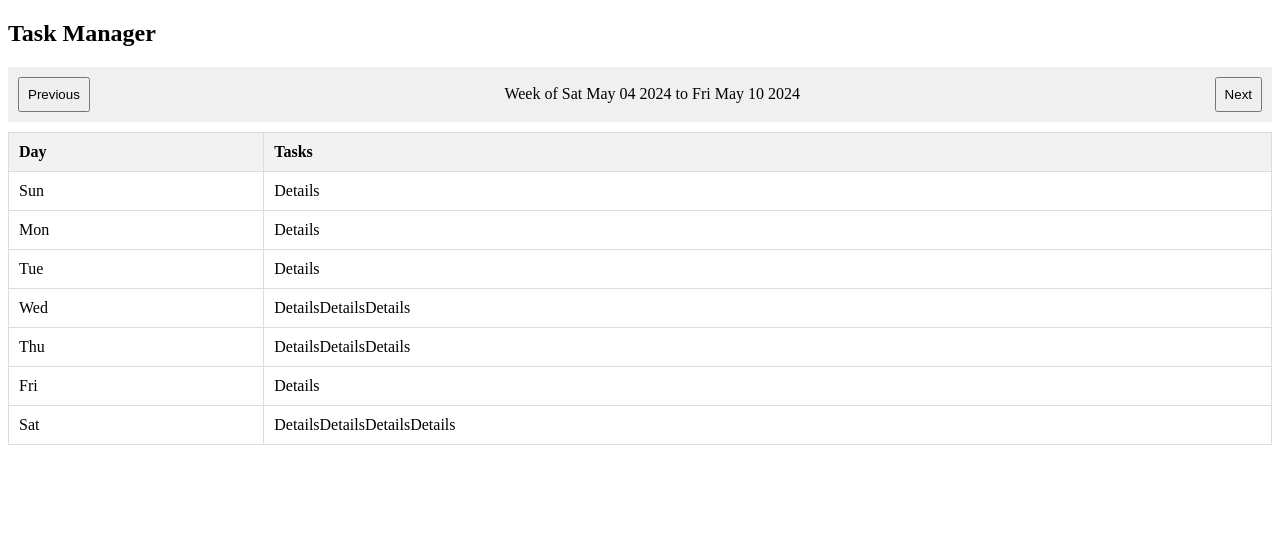
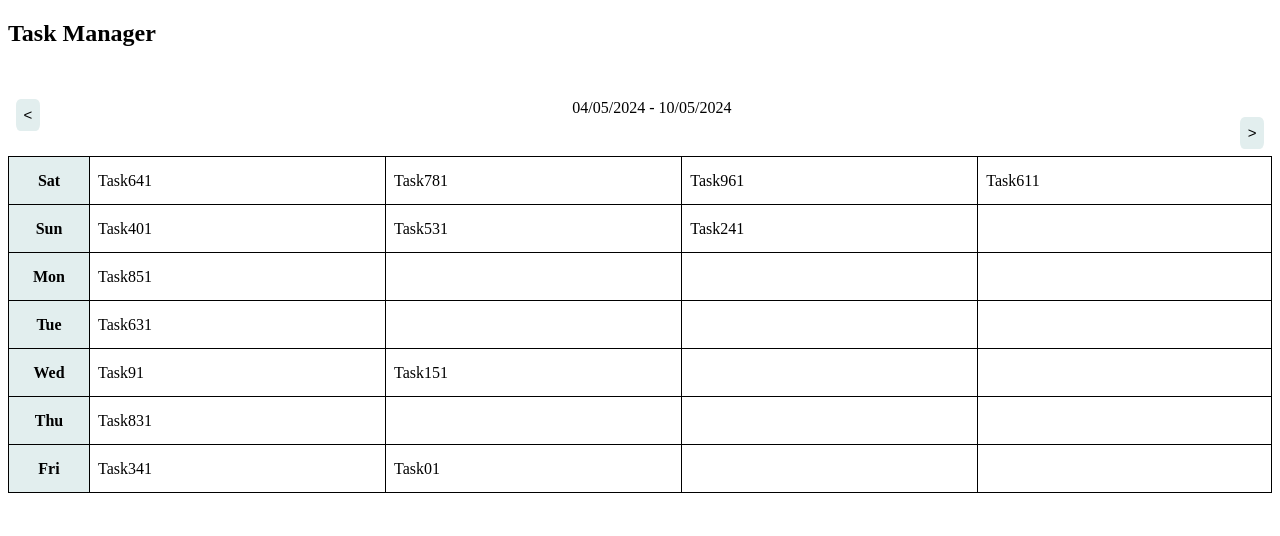
Before and after one commit to lomatul/Web_Mobile_Lab, a plain HTML site: page lomatul_13_Lab02/TaskManager.html in a window 1280 px wide. Drawn offline with Linux system fonts and the light colour scheme.

Commit message:
changes and fixed

```diff
--- a/lomatul_13_Lab02/TaskManager.css
+++ b/lomatul_13_Lab02/TaskManager.css
@@ -1,32 +1,69 @@
-.date-picker {
-    display: flex;
-    align-items: center;
-    justify-content: space-between;
-    margin-bottom: 10px;
-    padding: 10px;
-    background-color: #f0f0f0;
+table {
+    border-collapse: collapse;
+    width: 100%;
+    border: 1px solid;
   }
 
-.date-picker button {
+  th, td {
     padding: 8px;
+    text-align: left;
+    border-bottom: 1px solid #DDD;
+    border: 1px solid;
+  }
+
+  tr{
+    height: 3em;
+  }
+
+  #currentWeek{
+    text-align: center;
+  }
+
+  td:hover {
+    background-color: #e2eeee;
+  }
+
+  td:first-child {
+    font-weight: bold;
+    background-color: #e2eeee;
+    text-align: center;
+    width: 4em;
+  }
+
+  .hidden{
+    display: none;
+  }
+
+  button{
+    border-radius: 20%;
+    transition-duration: 0.4s;
+    border-width: 0;
+    padding: 0.5em;
+    margin-bottom: 0.5em;
+    background-color:#e2eeee;
+    font-size: 15px;
     cursor: pointer;
   }
 
-.task-table {
-    width: 100%;
-    border-collapse: collapse;
+  button:hover {
+    background-color: cadetblue;
+    color: white;
   }
 
-.task-table th, .task-table td {
-    border: 1px solid #dddddd;
-    padding: 10px;
-    text-align: left;
+  #prevWeekBtn {
+    float: left;
   }
 
-.task-table th {
-    background-color: #f2f2f2;
+  #nextWeekBtn {
+    float: right;
   }
 
-.task-table td {
-    vertical-align: top;
+  #topbar{
+    padding:2em 0.5em;
   }
+
+  #taskDetailsDiv {
+    padding: 10px;
+    margin-top: 20px;
+    width: 300px;
+  }
--- a/lomatul_13_Lab02/TaskManager.html
+++ b/lomatul_13_Lab02/TaskManager.html
@@ -1,14 +1,22 @@
 <?xml version="1.0" encoding="utf-8"?>
-<!DOCTYPE html PUBLIC "-//W3C//DTD XHTML 1.0 Strict//EN"
-        "http://www.w3.org/TR/xhtml1/DTD/xhtml1-strict.dtd">
+<!DOCTYPE html PUBLIC "-//W3C//DTD XHTML 1.0 Strict//EN" "http://www.w3.org/TR/xhtml1/DTD/xhtml1-strict.dtd">
 <html xmlns="http://www.w3.org/1999/xhtml" xml:lang="en">
+
 <head>
   <title>Web development Lab</title>
   <link rel="stylesheet" type="text/css" href="TaskManager.css" />
 </head>
+
 <body>
   <h2>Task Manager</h2>
+  <div id="topbar">
+    <button id="prevWeekBtn">&#60;</button>
+    <!-- for displaying current week range  -->
+    <div id="currentWeek"></div>
+    <button id="nextWeekBtn">&#62;</button>
+  </div>
   <div id="taskManager"></div>
+  <div id="taskDetailsDiv"></div>
 
   <script type="text/javascript" src="TaskManager.js"></script>
   <script type="text/javascript">
@@ -18,16 +26,16 @@
       return Math.floor(Math.random() * (maxFloored - minCeiled + 1) + minCeiled);
     }
 
-        function generateTasks(){
+    function generateTasks() {
       let tasks = [];
-            for(let i=-10; i<10; i++){
+      for (let i = -10; i < 10; i++) {
         var currentDate = new Date();
         currentDate.setDate(currentDate.getDate() + i);
-                for(let j=0; j<getRandomIntInclusive(1,5); j++){
+        for (let j = 0; j < getRandomIntInclusive(1, 5); j++) {
           const task = {
-                    name: "Task"+ Math.floor(Math.random() * 100) + 1,
+            name: "Task" + Math.floor(Math.random() * 100) + 1,
             dueDate: currentDate,
-                    priority: getRandomIntInclusive(0,5)
+            priority: getRandomIntInclusive(0, 5)
           }
           tasks.push(task);
         }
@@ -36,11 +44,29 @@
     }
 
     let tasksInfo = generateTasks();
-        let tm = new TaskManager(tasksInfo, "taskManager", function (taskDetails) {
+    console.log(tasksInfo)
+    tm = new TaskManager(tasksInfo, "taskManager", function(taskDetails) {
       console.log("Task Info:", taskDetails.name + "/" + taskDetails.dueDate + "/" + taskDetails.priority);
+      const taskDetailsDiv= document.getElementById("taskDetailsDiv")
+      taskDetailsDiv.classList.remove("hidden");
+      taskDetailsDiv.innerHTML = `<h3>Task Details</h3>
+                                  <p>Name: ${taskDetails.name}</p>
+                                  <p>Due Date: ${taskDetails.dueDate}</p>
+                                  <p>Priority: ${taskDetails.priority}</p>`;
     });
-        tm.render(new Date());
+    const currentDate = new Date();
+    tm.render(currentDate);
 
+    document.getElementById('prevWeekBtn').addEventListener('click', function() {
+      currentDate.setDate(currentDate.getDate() - 7);
+      tm.render(currentDate);
+    });
+
+    document.getElementById('nextWeekBtn').addEventListener('click', function() {
+      currentDate.setDate(currentDate.getDate() + 7);
+      tm.render(currentDate);
+    });
   </script>
 </body>
+
 </html>
--- a/lomatul_13_Lab02/TaskManager.js
+++ b/lomatul_13_Lab02/TaskManager.js
@@ -1,5 +1,4 @@
-'use strict';
-
+"use strict";
 class TaskManager {
   constructor(tasksInfo, id, callback) {
     this.id = id;
@@ -8,75 +7,88 @@ class TaskManager {
   }
 
   render(date) {
-        console.log("Date check inside render", date);
+    //get the week dates
+    const weekStart = new Date(date);
+    weekStart.setDate(
+      date.getDate()
+    );
 
-        document.getElementById(this.id).innerHTML = '';
+    const weekEnd = new Date(weekStart);
+    weekEnd.setDate(weekStart.getDate() + 6);
 
-        const datePicker = document.createElement('div');
-        datePicker.classList.add('date-picker');
+    //set the date range in html
+    const options = { day: '2-digit', month: '2-digit', year: 'numeric' };
+    document.getElementById('currentWeek').textContent = `${weekStart.toLocaleDateString('en-GB', options)} - ${weekEnd.toLocaleDateString('en-GB', options)}`;
 
-        const prevButton = document.createElement('button');
-        prevButton.innerText = 'Previous';
-        prevButton.addEventListener('click', () => this.render(new Date(date.getTime() - 7 * 24 * 60 * 60 * 1000)));
+    //filter current week's tasks
+    const weekTasks = this.tasks.filter(
+      (task) =>
+        task.dueDate >= weekStart &&
+        task.dueDate <= weekEnd
+    );
 
-        const nextButton = document.createElement('button');
-        nextButton.innerText = 'Next';
-        nextButton.addEventListener('click', () => this.render(new Date(date.getTime() + 7 * 24 * 60 * 60 * 1000)));
+    const taskManagerDiv =
+      document.getElementById(this.id);
 
-        const dateRange = document.createElement('div');
-        dateRange.innerText = `Week of ${date.toDateString()} to `;
-        dateRange.appendChild(document.createTextNode(new Date(date.getTime() + 6 * 24 * 60 * 60 * 1000).toDateString()));
+    taskManagerDiv.innerHTML =
+      "<table id='task-table'></table>";
 
-        datePicker.appendChild(prevButton);
-        datePicker.appendChild(dateRange);
-        datePicker.appendChild(nextButton);
+    const table =
+      document.getElementById("task-table");
 
-        document.getElementById(this.id).appendChild(datePicker);
+    const tasksByDay = new Map();
 
-        const weekStartDate = new Date(date);
-        weekStartDate.setDate(weekStartDate.getDate() - date.getDay());
-        const weekEndDate = new Date(weekStartDate);
-        weekEndDate.setDate(weekEndDate.getDate() + 6);
-
-        const weekTasks = this.tasks.filter(task => task.dueDate >= weekStartDate && task.dueDate <= weekEndDate);
-
-        const table = document.createElement('table');
-        table.classList.add('task-table');
-
-        const headerRow = document.createElement('tr');
-        headerRow.innerHTML = `<th>Day</th><th>Tasks</th>`;
-        table.appendChild(headerRow);
-
+    //set rows for each day
     for (let i = 0; i < 7; i++) {
-            const day = new Date(weekStartDate);
-            day.setDate(weekStartDate.getDate() + i);
-
-            const tasksForDay = weekTasks.filter(task => task.dueDate.toDateString() === day.toDateString());
-
-            const row = document.createElement('tr');
-            row.innerHTML = `<td>${day.toLocaleDateString('en-US', { weekday: 'short' })}</td><td>${this.formatTasks(tasksForDay)}</td>`;
-            table.appendChild(row);
+      const currentDay = new Date(weekStart);
+      currentDay.setDate(weekStart.getDate() + i);
+      const dayName = currentDay.toLocaleDateString("en-US", { weekday: "short" });
+      tasksByDay.set(dayName, []);
     }
 
-        document.getElementById(this.id).appendChild(table);
+    //push each day's tasks into the week
+    weekTasks.forEach((task) => {
+      const day = task.dueDate.toLocaleDateString(
+        "en-US",
+        { weekday: "short" }
+      );
+      if (!tasksByDay.has(day)) {
+        tasksByDay.set(day, []);
+      }
+      tasksByDay.get(day).push(task);
+    });
+
+    //set the max columns for max number of tasks per day
+    const maxTasks = Math.max(...Array.from(tasksByDay.values()).map(tasks => tasks.length));
+
+    Array.from(tasksByDay).forEach(
+      //iterate for each day
+      ([dayName, tasksForDay]) => {
+        const row = document.createElement("tr"); //create a row for each day
+        const dayCell =
+          document.createElement("td");
+        dayCell.textContent = dayName; //create column for day name
+        row.appendChild(dayCell);
+        for (let j = 0; j < maxTasks; j++) {//create columns with column number equal to maxTasks
+          const cell =
+            document.createElement("td"); //create columns for each task
+          if (
+            tasksForDay &&
+            j < tasksForDay.length
+            ) {
+              //add task name to each column
+              cell.innerHTML = `${tasksForDay[j].name}`;
+              cell.addEventListener('click', () => { //callback function called to display task details
+                if (this.callback) {
+                  this.callback(tasksForDay[j]);
+                }
+              });
+          }
+          row.appendChild(cell); //add the column to the row
         }
 
-    formatTasks(tasks) {
-        if (tasks.length === 0) {
-            return 'No tasks';
+        table.appendChild(row); //add the row to the column
       }
-
-        const buttons = tasks.map(task => {
-          const detailsButton = document.createElement('button');
-          detailsButton.innerText = 'Details';
-          detailsButton.onclick = () => this.callback(task);
-            return detailsButton.innerHTML;
-        });
-
-        return buttons.join('');
-    }
-
-    showTaskDetails(name, priority, dueDate) {
-        alert(`Task: ${name}\nPriority: ${priority}\nDue Date: ${dueDate}`);
+    );
   }
 }
```
Lines whose indentation alone changed are shown as unchanged.
